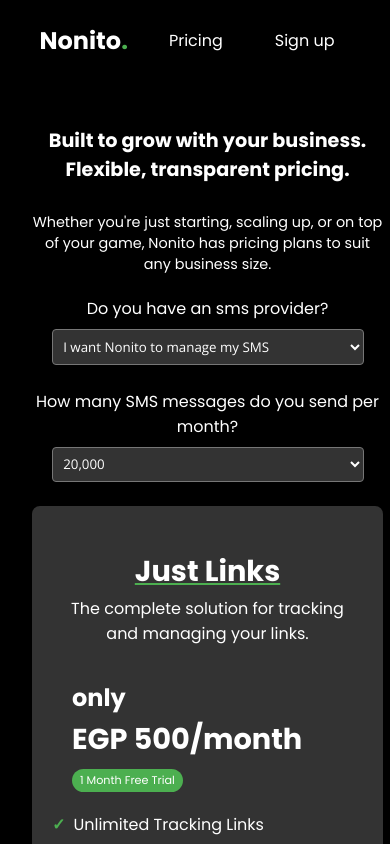
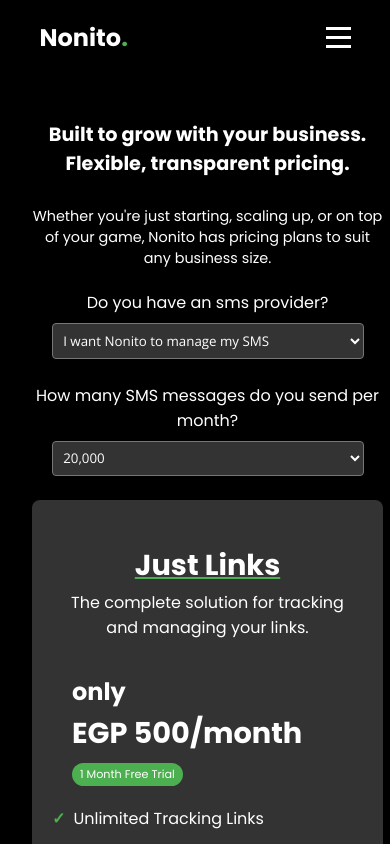
Before and after one commit to Shoffly/nonito_landing, a Next.js app: page /pricing in a window 390 px wide. Shown: the top 844 px of the page. Built offline with nearby package versions, Linux system fonts and the light colour scheme.

Commit message:
hamburger menu

```diff
--- a/components/Nav.js
+++ b/components/Nav.js
@@ -1,8 +1,14 @@
-import React from 'react';
+import React, { useState } from 'react';
 import styles from '../styles/nav.module.css';
 import Link from 'next/link';
 
 export default function Nav() {
+  const [isMenuOpen, setIsMenuOpen] = useState(false);
+
+  const toggleMenu = () => {
+    setIsMenuOpen(!isMenuOpen);
+  };
+
   return (
     <nav className={styles.nav}>
       <Link href="/">
@@ -10,7 +16,12 @@ export default function Nav() {
           Nonito<span className={styles.dot}>.</span>
         </div>
       </Link>
-      <div className={styles.navLinks}>
+      <div className={styles.hamburger} onClick={toggleMenu}>
+        <div></div>
+        <div></div>
+        <div></div>
+      </div>
+      <div className={`${styles.navLinks} ${isMenuOpen ? styles.open : ''}`}>
         <Link href="/pricing">
           <div className={styles.navButton}>Pricing</div>
         </Link>
--- a/styles/nav.module.css
+++ b/styles/nav.module.css
@@ -44,3 +44,44 @@
   text-decoration: underline;
   text-decoration-color: #4caf50;
 }
+
+.hamburger {
+  display: none;
+  flex-direction: column;
+  cursor: pointer;
+}
+
+.hamburger div {
+  width: 25px;
+  height: 3px;
+  background-color: white;
+  margin: 3px 0;
+}
+
+@media (max-width: 768px) {
+  .hamburger {
+    display: flex;
+  }
+
+  .navLinks {
+    display: none;
+    flex-direction: column;
+    position: absolute;
+    top: 60px;
+    right: 0;
+    background-color: #333;
+    width: 100%;
+    text-align: center;
+    padding: 5px 0; /* Reduced padding */
+  }
+
+  .navLinks.open {
+    display: flex;
+  }
+
+  .navButton {
+    padding: 5px 0; /* Further reduced padding */
+    margin: 2px 0; /* Smaller margin between items */
+    font-size: 0.9em; /* Slightly smaller font size */
+  }
+}
```
